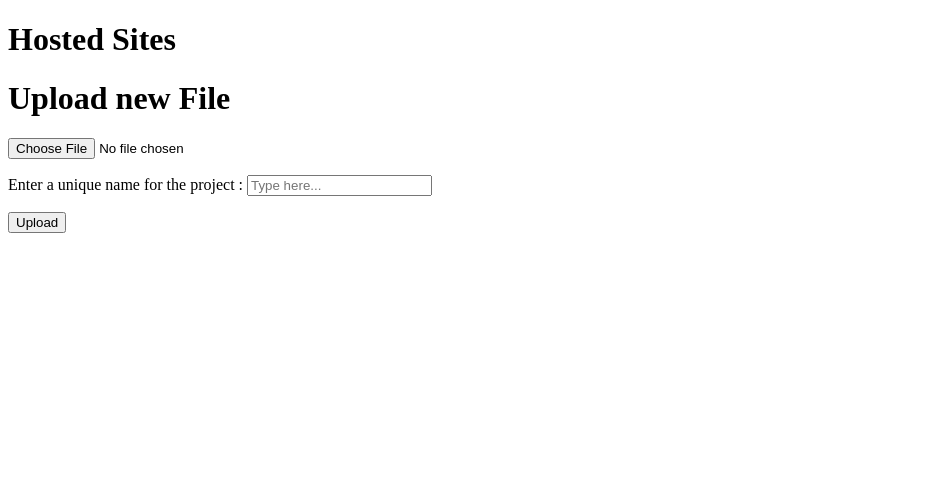
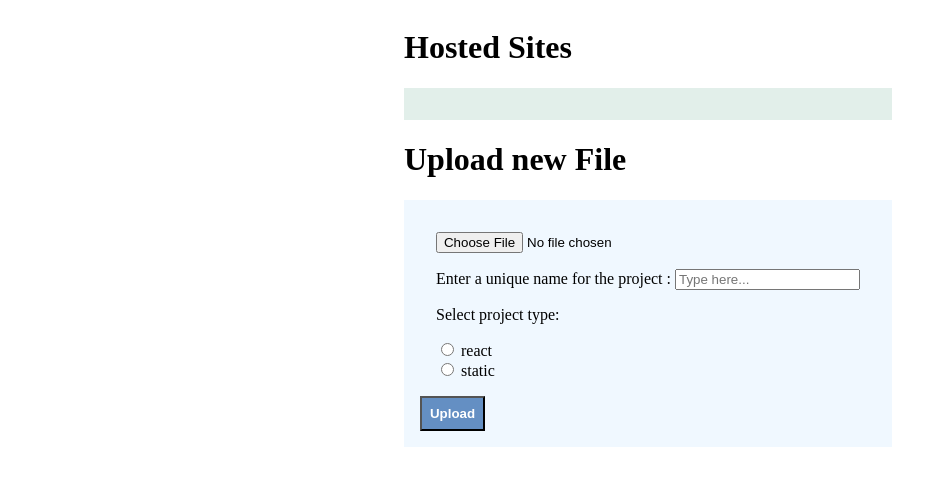
Before and after one commit to RG-404/qdply-core, a Flask app: template api/templates/index.html in a window 1280 px wide. Shown: the top 486 px of the page, without its empty margins (0-947 px from the left). Run offline with Flask 2, Linux system fonts and the light colour scheme; the template is opened without the code that fills it, so the values that code supplies are empty.

Commit message:
new input for type added

```diff
--- a/api/main.py
+++ b/api/main.py
@@ -27,7 +27,8 @@ def upload_file():
         data = {'message': 'Successfully uploaded'}
         files = request.files.getlist("file[]")
         projectName = request.form['projectName']
-        print(projectName)
+        projectType = request.form['type']
+        print(projectName, projectType)
 
         for file in files:
             path = os.path.dirname(file.filename)
@@ -38,11 +39,11 @@ def upload_file():
                 os.path.basename(file.filename)))
             file.save(os.path.join(app.config['UPLOAD_FOLDER'], filename))
 
-            shellOutput = os.system.command("")
-            if shellOutput == 3:
-                data['message'] = "Subdomain already in use. Please enter a different unique name."
-            elif shellOutput == 1:
-                data['message'] = "Serve process failed. Please try again."
+            # shellOutput = os.system.command("")
+            # if shellOutput == 3:
+            #     data['message'] = "Subdomain already in use. Please enter a different unique name."
+            # elif shellOutput == 1:
+            #     data['message'] = "Serve process failed. Please try again."
 
         return render_template('uploaded.html', data=data)
 
--- a/api/templates/index.html
+++ b/api/templates/index.html
@@ -1,11 +1,43 @@
 <!doctype html>
 <html>
 
+<head>
     <title>Upload new File</title>
+    <style>
+        body {
+            display: flex;
+            flex-direction: column;
+            align-items: center;
+            width: 100%;
+        }
+
+        p {
+            padding: 0 1rem;
+        }
+
+        form {
+            padding: 1rem;
+            background-color: aliceblue;
+        }
+
+        .hostedsites {
+            background-color: rgb(226, 239, 234);
+            padding: 1rem;
+        }
+
+        .button {
+            padding: 0.5rem;
+            background-color: rgb(100, 143, 195);
+            color: white;
+            font-weight: bold;
+        }
+    </style>
+</head>
 
 <body>
+    <div>
         <h1>Hosted Sites</h1>
-    <ul>
+        <ul class="hostedsites">
             {% for item in data %}
             <li><a target="_blank" href="http://{{item}}">{{item}}</a></li>
             {% endfor %}
@@ -19,8 +51,18 @@
                 <label>Enter a unique name for the project : </label>
                 <input type="text" name="projectName" placeholder="Type here..." />
             </p>
-        <input type='submit' value='Upload'>
+            <p>
+                <label>Select project type:</label>
+            </p>
+            <p>
+                <input type="radio" id="react" name="type" value="react">
+                <label for="react">react</label><br>
+                <input type="radio" id="static" name="type" value="static">
+                <label for="static">static</label><br>
+            </p>
+            <input type='submit' class="button" value='Upload'>
         </form>
+    </div>
 </body>
 
 </html>
```
Lines whose indentation alone changed are shown as unchanged.
